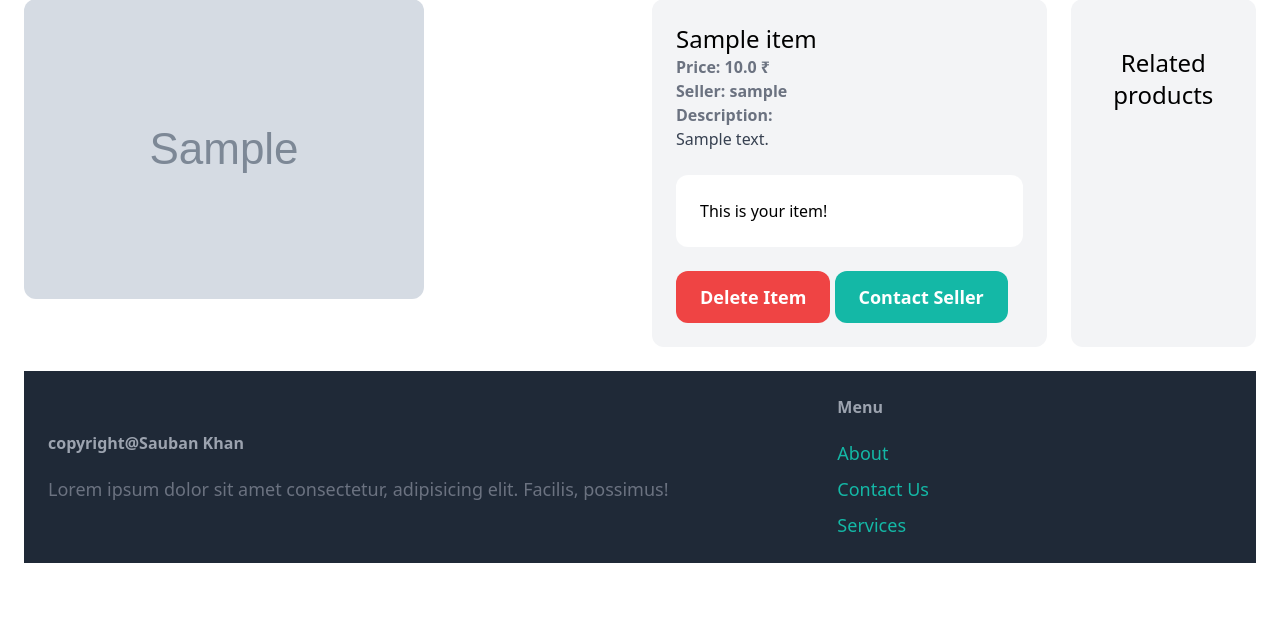
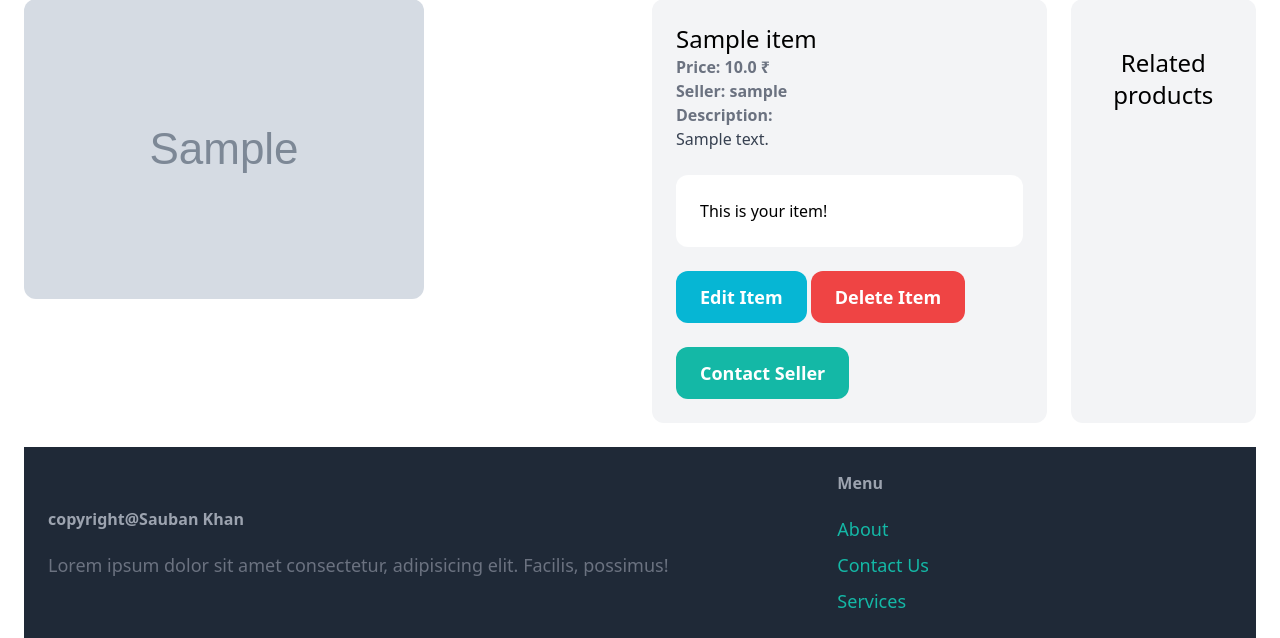
Before and after one commit to skmadridista/puddlex, a Django app: page /items/1/ in a window 1280 px wide. Shown: the part 102-740 px from the top of the page. Run offline with Django 5.2, Linux system fonts and the light colour scheme; a user stored in the database is signed in; tables that the repository leaves empty hold one stand-in row (values such as "Sample post"); grey boxes marked "Sample" are stand-in pictures; some libraries are stand-ins or nearby versions.

Commit message:
Update Item feature added

```diff
--- a/core/templates/core/base.html
+++ b/core/templates/core/base.html
@@ -15,7 +15,7 @@
         <a href="{% url 'items:new' %}" class="text-lg font-semibold hover:text-gray-500"
           >New Item</a
         >
-        <a href="#" class="text-lg font-semibold hover:text-gray-500"
+        <a href="/" class="text-lg font-semibold hover:text-gray-500"
           >Browse</a
         >
         {% if user.is_authenticated %}
--- a/items/forms.py
+++ b/items/forms.py
@@ -26,3 +26,27 @@ class NewItemForm(forms.ModelForm):
                 'class' : INPUT_CLASSES
             }),
         }
+
+
+class EditItemForm(forms.ModelForm):
+    class Meta:
+        model = Item
+        fields = ('name','description','price','image',"is_sold")
+
+        widgets = {
+            'category' : forms.Select(attrs={
+                'class' : INPUT_CLASSES
+            }),
+            'name' : forms.TextInput(attrs={
+                'class' : INPUT_CLASSES
+            }),
+            'description' : forms.TextInput(attrs={
+                'class' : INPUT_CLASSES
+            }),
+            'price' : forms.TextInput(attrs={
+                'class' : INPUT_CLASSES
+            }),
+            'image' : forms.FileInput(attrs={
+                'class' : INPUT_CLASSES
+            }),
+        }
--- a/items/templates/items/item_detail.html
+++ b/items/templates/items/item_detail.html
@@ -20,7 +20,8 @@
             <div class='mt-6 p-6 bg-white rounded-xl'>
               <p>This is your item!</p>
               </div>
-            <a href="{% url 'items:delete_item' item.id %}" class='inline-block mt-6 px-6 py-3 text-lg font-semibold bg-red-500 text-white rounded-xl'>Delete Item</a>
+            <a href="{% url 'items:edit_item' item.id %}" class='inline-block mt-6 px-6 py-3 text-lg font-semibold bg-cyan-500 hover:bg-cyan-700 text-white rounded-xl'>Edit Item</a>
+            <a href="{% url 'items:delete_item' item.id %}" class='inline-block mt-6 px-6 py-3 text-lg font-semibold bg-red-500 hover:bg-red-700 text-white rounded-xl'>Delete Item</a>
 
 
 
--- a/items/urls.py
+++ b/items/urls.py
@@ -5,4 +5,5 @@ urlpatterns = [
     path('new/', views.new_item,name='new'),
     path('<int:pk>/', views.item_detail, name='item_detail'),
     path('delete/<int:pk>/', views.delete_item, name='delete_item'),
+    path('edit/<int:pk>/', views.edit_item, name='edit_item'),
 ]
--- a/items/views.py
+++ b/items/views.py
@@ -1,6 +1,6 @@
 from django.shortcuts import render,get_object_or_404,redirect
 from .models import Item
-from .forms import NewItemForm
+from .forms import NewItemForm,EditItemForm
 from django.contrib.auth.decorators import login_required
 # Create your views here.
 def item_detail(request,pk):
@@ -29,6 +29,24 @@ def new_item(request):
     })
 
 login_required
+def edit_item(request,pk):
+    item = get_object_or_404(Item,pk=pk,created_by = request.user)
+
+    if request.method == 'POST':
+        form = EditItemForm(request.POST, request.FILES,instance = item)
+
+        if form.is_valid():
+            form.save()
+            return redirect('items:item_detail',pk = item.id)
+    else:
+        form = EditItemForm(instance = item)
+
+    return render(request,'items/form.html',{
+        'form' : form,
+        'title': 'Edit item'
+    })
+
+login_required
 def delete_item(request,pk):
     item = get_object_or_404(Item,pk=pk,created_by = request.user)
     item.delete()
```
Also changed, not shown: media/item_images/anime-t-shirts-500x500.webp (added).
